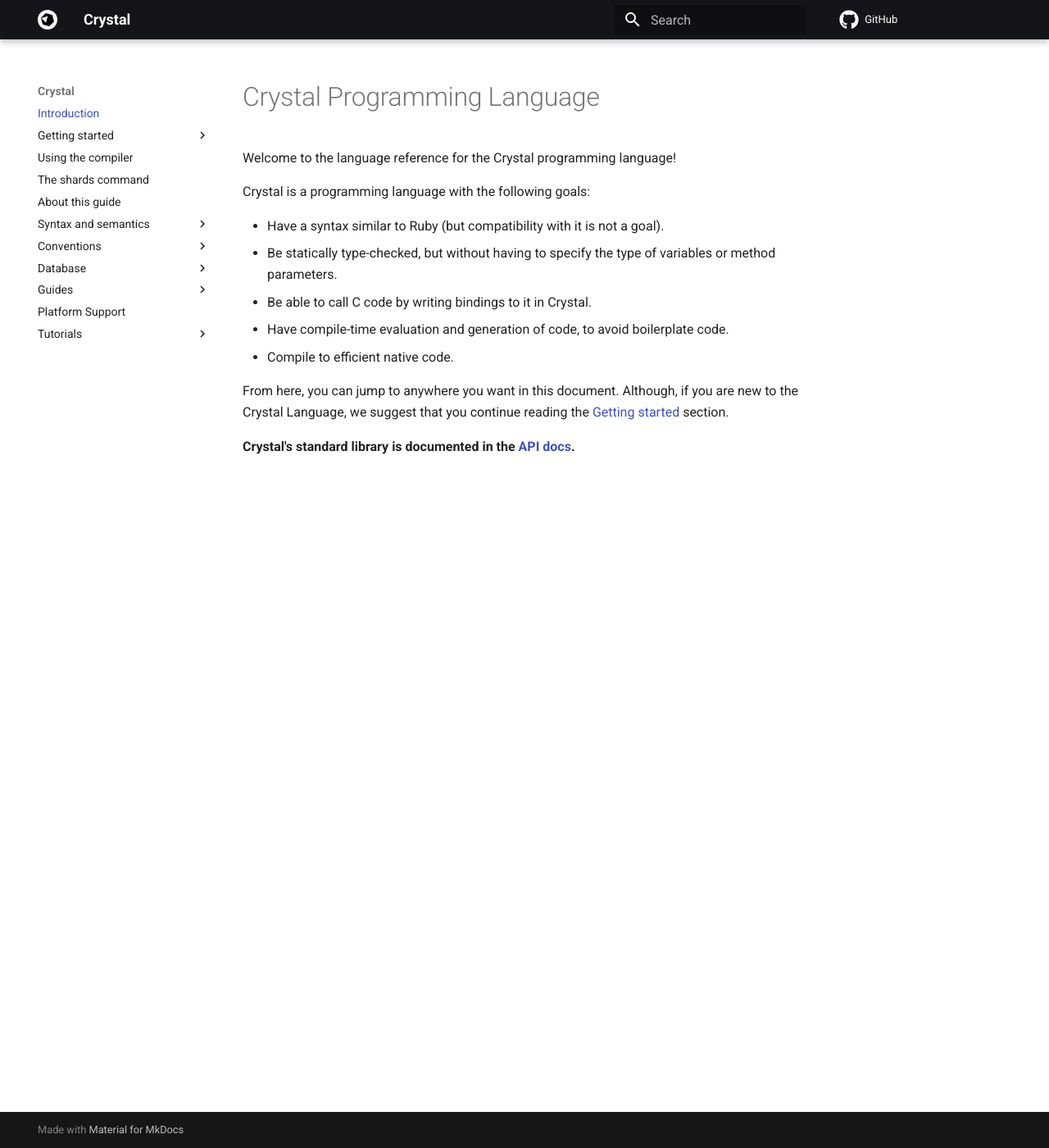
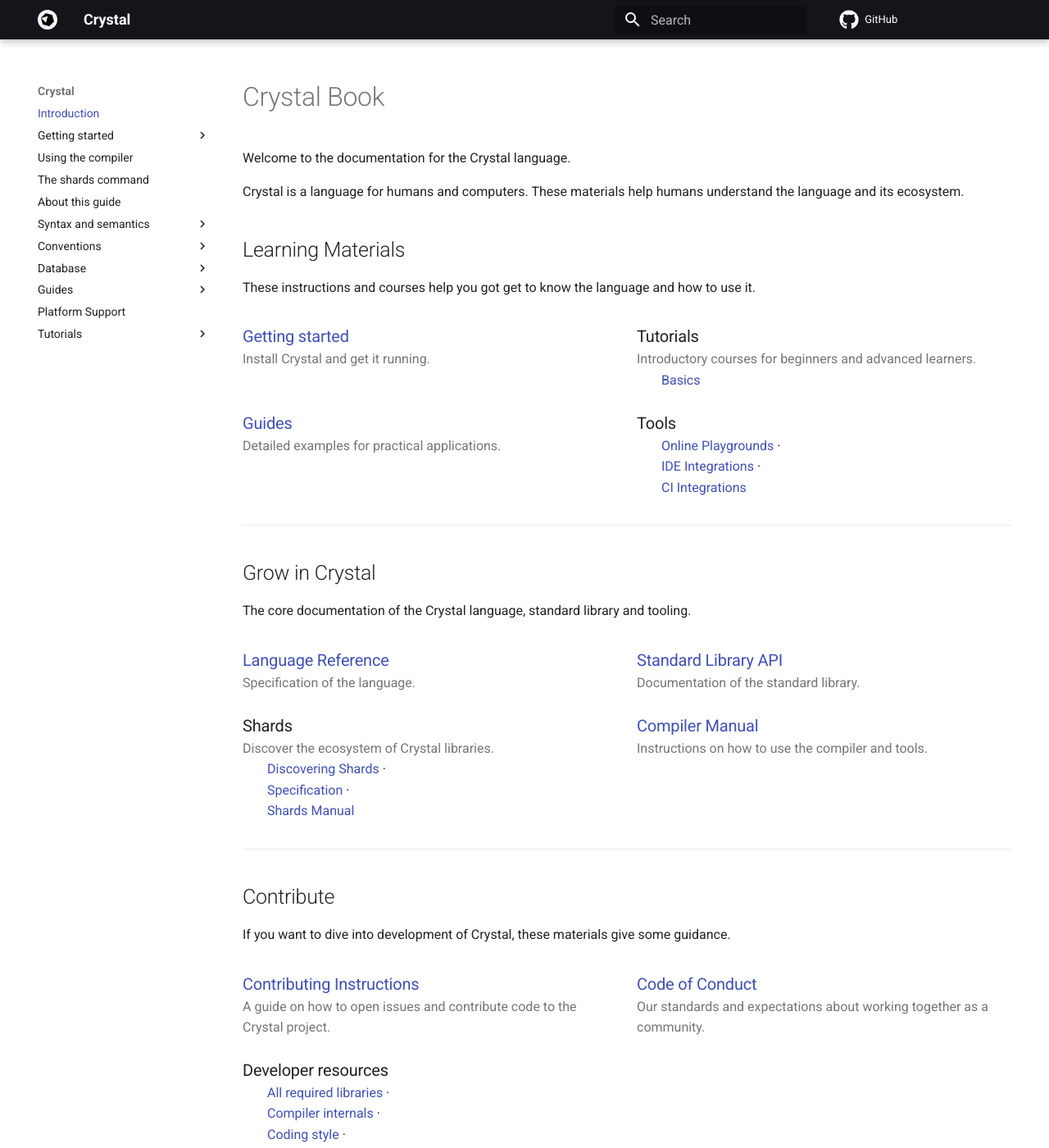
Before and after one commit to crystal-lang/crystal-book, an MkDocs documentation site: the page built from docs/README.md, in a window 1280 px wide and 1400 px high. Shown: the whole window at 82% size. Built offline with MkDocs 1.6.1 and Material for MkDocs 9.7.7, drawn with Linux system fonts in a browser that asks for light colours; nearby versions of some CDN libraries; library files that are not in the unit come from our copies; comment, search, counter and statistics services are not loaded; some of the changed text lies outside the part shown.

Commit message:
Introduce landing page

```diff
--- a/docs/README.md
+++ b/docs/README.md
@@ -1,15 +1,141 @@
-# Crystal Programming Language
+---
+hide:
+  - toc        # Hide table of contents
+---
 
-Welcome to the language reference for the Crystal programming language!
+# Crystal Book
 
-Crystal is a programming language with the following goals:
+Welcome to the documentation for the Crystal language.
 
-* Have a syntax similar to Ruby (but compatibility with it is not a goal).
-* Be statically type-checked, but without having to specify the type of variables or method parameters.
-* Be able to call C code by writing bindings to it in Crystal.
-* Have compile-time evaluation and generation of code, to avoid boilerplate code.
-* Compile to efficient native code.
+Crystal is a language for humans and computers. These materials help humans understand the language and its ecosystem.
 
-From here, you can jump to anywhere you want in this document. Although, if you are new to the Crystal Language, we suggest that you continue reading the [Getting started](./getting_started/README.md) section.
+## Learning Materials
 
-**Crystal's standard library is documented in the [API docs](https://crystal-lang.org/api).**
+These instructions and courses help you got get to know the language and how to use it.
+
+<div class="cards">
+  <div class="card">
+    <h3><a href="getting_started/">
+      Getting started
+    </a></h3>
+    <p>Install Crystal and get it running.</p>
+  </div>
+  <div class="card">
+    <h3>
+      Tutorials
+    </h3>
+    <p>Introductory courses for beginners and advanced learners.</p>
+    <ul>
+      <li><a href="tutorials/basics/index.html">
+        Basics
+      </a></li>
+    </ul>
+  </div>
+  <div class="card">
+    <h3><a href="guides/">
+      Guides
+    </a></h3>
+    <p>Detailed examples for practical applications.</p>
+  </div>
+  <div class="card">
+    <h3>
+      Tools
+    </h3>
+    <ul>
+      <li><a href="https://github.com/crystal-lang/crystal/wiki/Online-playgrounds">
+        Online Playgrounds
+      </a></li>
+      <li><a href="https://github.com/veelenga/awesome-crystal#editor-plugins">
+        IDE Integrations
+      </a></li>
+      <li><a href="guides/ci/index.html">
+        CI Integrations
+      </a></li>
+    </ul>
+  </div>
+</div>
+
+---
+
+## Grow in Crystal
+
+The core documentation of the Crystal language, standard library and tooling.
+
+<div class="cards">
+  <div class="card">
+    <h3><a href="syntax-and-semantics/">
+        Language Reference
+    </a></h3>
+    <p>Specification of the language.</p>
+  </div>
+  <div class="card">
+    <h3><a href="https://crystal-lang.org/api">
+        Standard Library API
+    </a></h3>
+    <p>Documentation of the standard library.</p>
+  </div>
+  <div class="card">
+    <h3>
+      Shards
+    </h3>
+    <p>Discover the ecosystem of Crystal libraries.</p>
+    <ul>
+      <li><a href="https://crystal-lang.org/community/#shards">
+        Discovering Shards
+      </a></li>
+      <li><a href="https://github.com/crystal-lang/shards/blob/master/docs/shard.yml.adoc">
+        Specification
+      </li>
+      <li><a href="the_shards_command/README.md">
+        Shards Manual
+      </a></li>
+    </ul>
+  </div>
+  <div class="card">
+    <h3><a href="using_the_compiler/README.md">
+      Compiler Manual
+    </a></h3>
+    <p>Instructions on how to use the compiler and tools.</p>
+  </div>
+</div>
+
+---
+
+## Contribute
+
+If you want to dive into development of Crystal, these materials give some guidance.
+
+<div class="cards">
+  <div class="card">
+    <h3><a href="https://github.com/crystal-lang/crystal/blob/master/CONTRIBUTING.md">
+      Contributing Instructions
+    </a></h3>
+    <p>A guide on how to open issues and contribute code to the Crystal project.</p>
+  </div>
+  <div class="card">
+    <h3><a href="https://github.com/crystal-lang/crystal/blob/master/CODE_OF_CONDUCT.md">
+      Code of Conduct
+    </a></h3>
+    <p>Our standards and expectations about working together as a community.</p>
+  </div>
+  <div class="card">
+    <h3>Developer resources</h3>
+    <ul>
+      <li><a href="https://github.com/crystal-lang/crystal/wiki/All-required-libraries">
+        All required libraries
+      </a></li>
+      <li><a href="https://github.com/crystal-lang/crystal/wiki/Compiler-internals">
+        Compiler internals
+      </a></li>
+      <li><a href="conventions/coding_style.html">
+        Coding style
+      </a></li>
+      <li><a href="platform_support.html">
+        Platform Support
+      </a></li>
+      <li><a href="https://github.com/crystal-lang/crystal/wiki/Merging-PRs">
+        Merging PRs
+      </a></li>
+    </ul>
+  </div>
+</div>
--- a/docs/assets/style.css
+++ b/docs/assets/style.css
@@ -27,3 +27,35 @@
         z-index: 10;
     }
 }
+
+.cards {
+    display: grid;
+    grid-template-columns: 1fr 1fr;
+    grid-gap: 1.5em;
+    margin: 2em 0;
+}
+.card {
+    display: block;
+}
+.card > h3 {
+    margin: 0;
+}
+.card > p {
+    color: var(--md-default-fg-color--light);
+    margin: 0;
+}
+.card > ul {
+    display: flex;
+    flex-wrap: wrap;
+    list-style: none;
+    padding: 0;
+    margin: 0;
+}
+.card > ul > li {
+    margin: 0;
+}
+
+.card > ul > li:not(:last-child)::after {
+    content: "·";
+    margin-right: .3em;
+}
```
